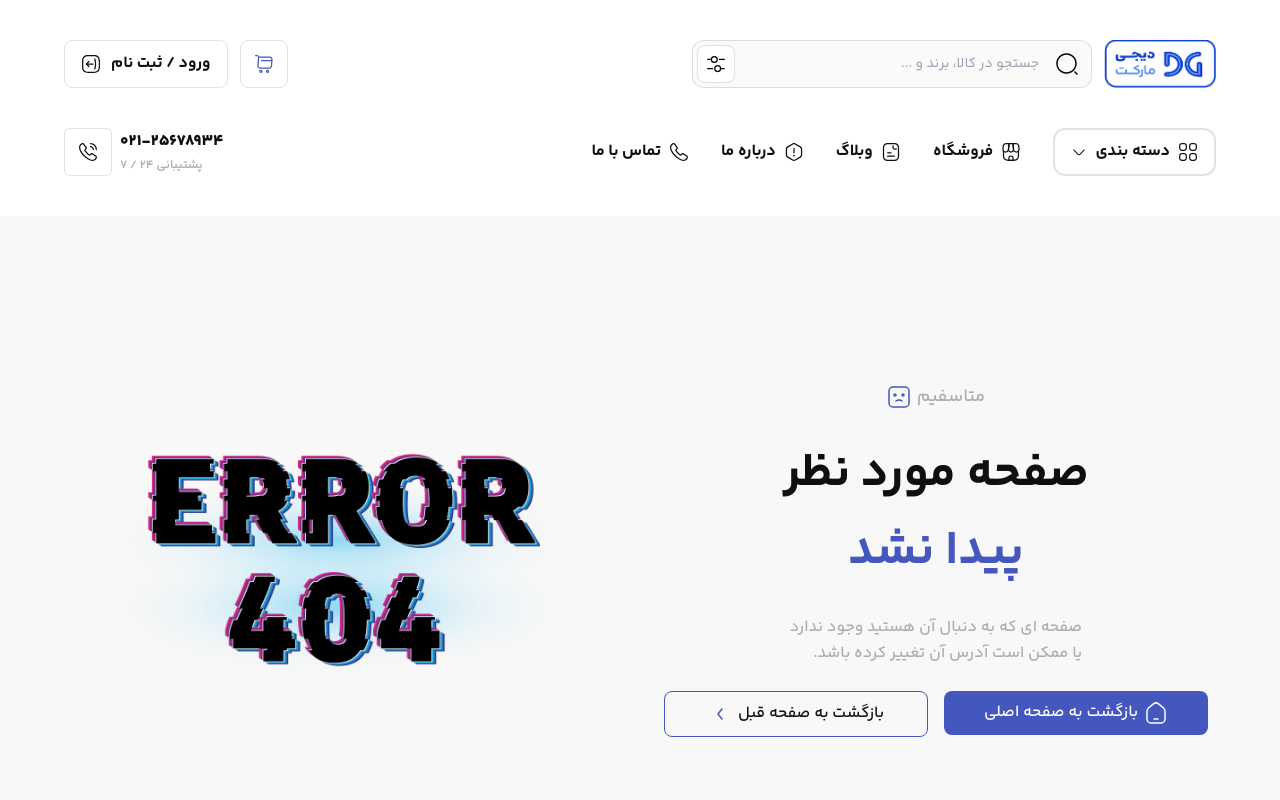
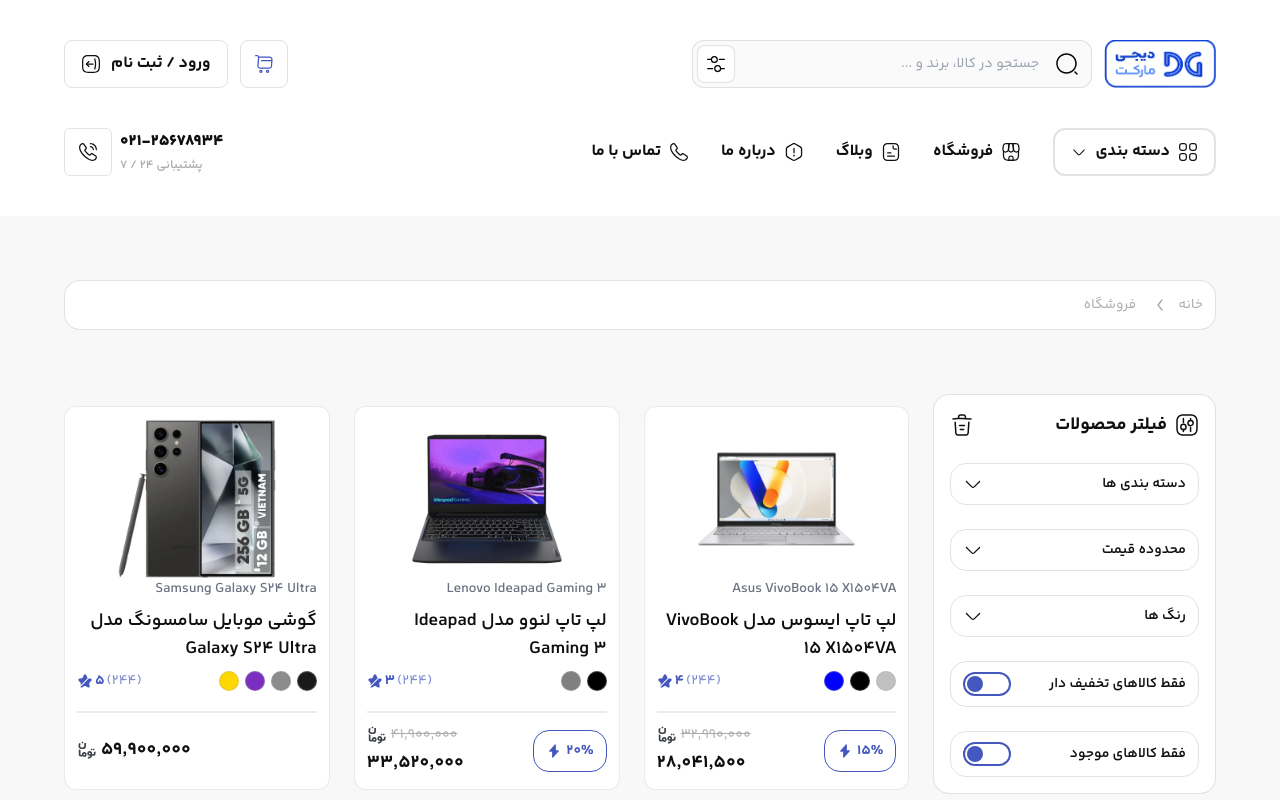
Before and after one commit to Amirmohamads1383/digi-market, a React (Vite) app: page /shop in a window 1280 px wide. Shown: the top 800 px of the page. Built offline with nearby package versions, Linux system fonts and the light colour scheme.

Commit message:
Fix UI Shop Page

```diff
--- /dev/null
+++ b/src/component/Shop/ShopProducts.jsx
@@ -0,0 +1,15 @@
+import React from "react";
+import ProductCard from "../Common/ProductCard";
+
+export default function ShopProducts({ products }) {
+  return (
+    <div className="w-full lg:w-3/4 flex flex-col gap-3">
+      <div></div>
+      <div className="grid grid-cols-3 gap-6">
+        {products.map((product) => (
+          <ProductCard product={product} key={product.id} />
+        ))}
+      </div>
+    </div>
+  );
+}
--- /dev/null
+++ b/src/component/Shop/Sidebar.jsx
@@ -0,0 +1,141 @@
+import React from "react";
+
+export default function Sidebar() {
+  return (
+    <div className="w-full lg:w-1/4 flex flex-col gap-6 p-4 bg-white border border-Caption/35 rounded-2xl">
+      {/* Title */}
+      <div className="flex items-center justify-between">
+        <h3 className="flex items-center gap-2 text-lg font-bold text-Title">
+          <svg
+            xmlns="http://www.w3.org/2000/svg"
+            width={24}
+            height={24}
+            viewBox="0 0 24 24"
+            fill="none"
+          >
+            <path
+              d="M15 22.75H9c-5.43 0-7.75-2.32-7.75-7.75V9c0-5.43 2.32-7.75 7.75-7.75h6c5.43 0 7.75 2.32 7.75 7.75v6c0 5.43-2.32 7.75-7.75 7.75m-6-20C4.39 2.75 2.75 4.39 2.75 9v6c0 4.61 1.64 6.25 6.25 6.25h6c4.61 0 6.25-1.64 6.25-6.25V9c0-4.61-1.64-6.25-6.25-6.25z"
+              fill="currentColor"
+            />
+            <path
+              d="M15.58 19.25c-.41 0-.75-.34-.75-.75v-3.9c0-.41.34-.75.75-.75s.75.34.75.75v3.9c0 .41-.34.75-.75.75m0-11.05c-.41 0-.75-.34-.75-.75V5.5c0-.41.34-.75.75-.75s.75.34.75.75v1.95c0 .41-.34.75-.75.75"
+              fill="currentColor"
+            />
+            <path
+              d="M15.58 13.4a3.35 3.35 0 1 1 3.35-3.35c0 1.85-1.51 3.35-3.35 3.35m0-5.2c-1.02 0-1.85.83-1.85 1.85s.83 1.85 1.85 1.85 1.85-.83 1.85-1.85-.84-1.85-1.85-1.85M8.42 19.25c-.41 0-.75-.34-.75-.75v-1.95c0-.41.34-.75.75-.75s.75.34.75.75v1.95c0 .41-.33.75-.75.75m0-9.1c-.41 0-.75-.34-.75-.75V5.5c0-.41.34-.75.75-.75s.75.34.75.75v3.9c0 .41-.33.75-.75.75"
+              fill="currentColor"
+            />
+            <path
+              d="M8.42 17.3a3.35 3.35 0 1 1 0-6.7 3.35 3.35 0 0 1 0 6.7m0-5.2c-1.02 0-1.85.83-1.85 1.85s.83 1.85 1.85 1.85 1.85-.83 1.85-1.85-.82-1.85-1.85-1.85"
+              fill="currentColor"
+            />
+          </svg>
+          فیلتر محصولات
+        </h3>
+        {/* Clear Filters */}
+        <span className="text-Title cursor-pointer">
+          <svg
+            xmlns="http://www.w3.org/2000/svg"
+            width={24}
+            height={24}
+            viewBox="0 0 24 24"
+            fill="none"
+          >
+            <path
+              d="M21 6.73h-.08c-5.29-.53-10.57-.73-15.8-.2l-2.04.2a.755.755 0 0 1-.83-.68c-.04-.42.26-.78.67-.82l2.04-.2c5.32-.54 10.71-.33 16.11.2.41.04.71.41.67.82a.74.74 0 0 1-.74.68"
+              fill="currentColor"
+            />
+            <path
+              d="M8.5 5.72c-.04 0-.08 0-.13-.01a.753.753 0 0 1-.61-.86l.22-1.31c.16-.96.38-2.29 2.71-2.29h2.62c2.34 0 2.56 1.38 2.71 2.3l.22 1.3c.07.41-.21.8-.61.86-.41.07-.8-.21-.86-.61l-.22-1.3c-.14-.87-.17-1.04-1.23-1.04H10.7c-1.06 0-1.08.14-1.23 1.03l-.23 1.3a.75.75 0 0 1-.74.63m6.71 17.03H8.79c-3.49 0-3.63-1.93-3.74-3.49L4.4 9.19c-.03-.41.29-.77.7-.8.42-.02.77.29.8.7l.65 10.07c.11 1.52.15 2.09 2.24 2.09h6.42c2.1 0 2.14-.57 2.24-2.09l.65-10.07c.03-.41.39-.72.8-.7.41.03.73.38.7.8l-.65 10.07c-.11 1.56-.25 3.49-3.74 3.49"
+              fill="currentColor"
+            />
+            <path
+              d="M13.66 17.25h-3.33c-.41 0-.75-.34-.75-.75s.34-.75.75-.75h3.33c.41 0 .75.34.75.75s-.34.75-.75.75m.84-4h-5c-.41 0-.75-.34-.75-.75s.34-.75.75-.75h5c.41 0 .75.34.75.75s-.34.75-.75.75"
+              fill="currentColor"
+            />
+          </svg>
+        </span>
+      </div>
+      {/* Category */}
+      <div className="flex flex-col gap-3">
+        <div className="px-3 py-2.5 flex items-center justify-between border border-Caption/35 rounded-2xl">
+          <span className="text-sm font-semibold text-Title">دسته بندی ها</span>
+          <span className="text-Title cursor-pointer">
+            <svg
+              xmlns="http://www.w3.org/2000/svg"
+              width={20}
+              height={20}
+              viewBox="0 0 24 24"
+              fill="none"
+            >
+              <path
+                d="M12 16.8c-.7 0-1.4-.27-1.93-.8L3.55 9.48a.754.754 0 0 1 0-1.06c.29-.29.77-.29 1.06 0l6.52 6.52c.48.48 1.26.48 1.74 0l6.52-6.52c.29-.29.77-.29 1.06 0s.29.77 0 1.06L13.93 16c-.53.53-1.23.8-1.93.8"
+                fill="currentColor"
+              />
+            </svg>
+          </span>
+        </div>
+      </div>
+      {/* Price */}
+      <div className="flex flex-col gap-3">
+        <div className="px-3 py-2.5 flex items-center justify-between border border-Caption/35 rounded-2xl">
+          <span className="text-sm font-semibold text-Title">محدوده قیمت</span>
+          <span className="text-Title cursor-pointer">
+            <svg
+              xmlns="http://www.w3.org/2000/svg"
+              width={20}
+              height={20}
+              viewBox="0 0 24 24"
+              fill="none"
+            >
+              <path
+                d="M12 16.8c-.7 0-1.4-.27-1.93-.8L3.55 9.48a.754.754 0 0 1 0-1.06c.29-.29.77-.29 1.06 0l6.52 6.52c.48.48 1.26.48 1.74 0l6.52-6.52c.29-.29.77-.29 1.06 0s.29.77 0 1.06L13.93 16c-.53.53-1.23.8-1.93.8"
+                fill="currentColor"
+              />
+            </svg>
+          </span>
+        </div>
+      </div>
+      {/* Color */}
+      <div className="flex flex-col gap-3">
+        <div className="px-3 py-2.5 flex items-center justify-between border border-Caption/35 rounded-2xl">
+          <span className="text-sm font-semibold text-Title">رنگ ها</span>
+          <span className="text-Title cursor-pointer">
+            <svg
+              xmlns="http://www.w3.org/2000/svg"
+              width={20}
+              height={20}
+              viewBox="0 0 24 24"
+              fill="none"
+            >
+              <path
+                d="M12 16.8c-.7 0-1.4-.27-1.93-.8L3.55 9.48a.754.754 0 0 1 0-1.06c.29-.29.77-.29 1.06 0l6.52 6.52c.48.48 1.26.48 1.74 0l6.52-6.52c.29-.29.77-.29 1.06 0s.29.77 0 1.06L13.93 16c-.53.53-1.23.8-1.93.8"
+                fill="currentColor"
+              />
+            </svg>
+          </span>
+        </div>
+      </div>
+      {/* Discount */}
+      <div className="px-3 py-2.5 flex items-center justify-between border border-Caption/35 rounded-2xl">
+        <span className="text-sm font-semibold text-Title">
+          فقط کالاهای تخفیف دار
+        </span>
+        <label className="relative inline-flex items-center cursor-pointer">
+          <input type="checkbox" className="sr-only peer" value="" />
+          <div className="group peer bg-white rounded-full duration-150 w-12 h-6 border-2 border-Primary after:duration-150 after:bg-Primary peer-checked:after:bg-white peer-checked:bg-Primary after:rounded-full after:absolute after:h-4 after:w-4 after:top-1 after:left-1 after:flex after:justify-center after:items-center peer-checked:after:translate-x-6 peer-hover:after:scale-95"></div>
+        </label>
+      </div>
+      {/* Stock */}
+      <div className="px-3 py-2.5 flex items-center justify-between border border-Caption/35 rounded-2xl">
+        <span className="text-sm font-semibold text-Title">
+          فقط کالاهای موجود
+        </span>
+        <label className="relative inline-flex items-center cursor-pointer">
+          <input type="checkbox" className="sr-only peer" value="" />
+          <div className="group peer bg-white rounded-full duration-150 w-12 h-6 border-2 border-Primary after:duration-150 after:bg-Primary peer-checked:after:bg-white peer-checked:bg-Primary after:rounded-full after:absolute after:h-4 after:w-4 after:top-1 after:left-1 after:flex after:justify-center after:items-center peer-checked:after:translate-x-6 peer-hover:after:scale-95"></div>
+        </label>
+      </div>
+    </div>
+  );
+}
--- /dev/null
+++ b/src/page/Shop/Shop.jsx
@@ -0,0 +1,30 @@
+import React, { useEffect, useState } from "react";
+import Breadcrumb from "../../component/Common/Breadcrump";
+import Sidebar from "../../component/Shop/Sidebar";
+import ShopProducts from "../../component/Shop/ShopProducts";
+
+export default function Shop() {
+  /* States */
+  const [products, setProducts] = useState([]);
+
+  /* Fetch Products From Json File */
+  useEffect(() => {
+    const fetchData = async () => {
+      const res = await fetch("/data/product.json");
+      const data = await res.json();
+      setProducts(data);
+    };
+
+    fetchData();
+  }, []);
+
+  return (
+    <>
+      <Breadcrumb />
+      <section className="container flex flex-col lg:flex-row items-start gap-6 pt-10 md:pt-12 lg:pt-16">
+        <Sidebar />
+        <ShopProducts products={products}/>
+      </section>
+    </>
+  );
+}
--- a/src/routes.jsx
+++ b/src/routes.jsx
@@ -6,6 +6,7 @@
 import AboutUs from "./page/AboutUs/AboutUs";
 import Cart from "./page/Cart/Cart";
 import NotFound from "./page/NotFound/NotFound";
+import Shop from "./page/Shop/Shop";
 
 const router = createBrowserRouter([
   {
@@ -15,6 +16,10 @@
       {
         index: true,
         element: <Home />,
+      },
+      {
+        path: "/shop",
+        element: <Shop />
       },
       {
         path: "/product/:id",
```
